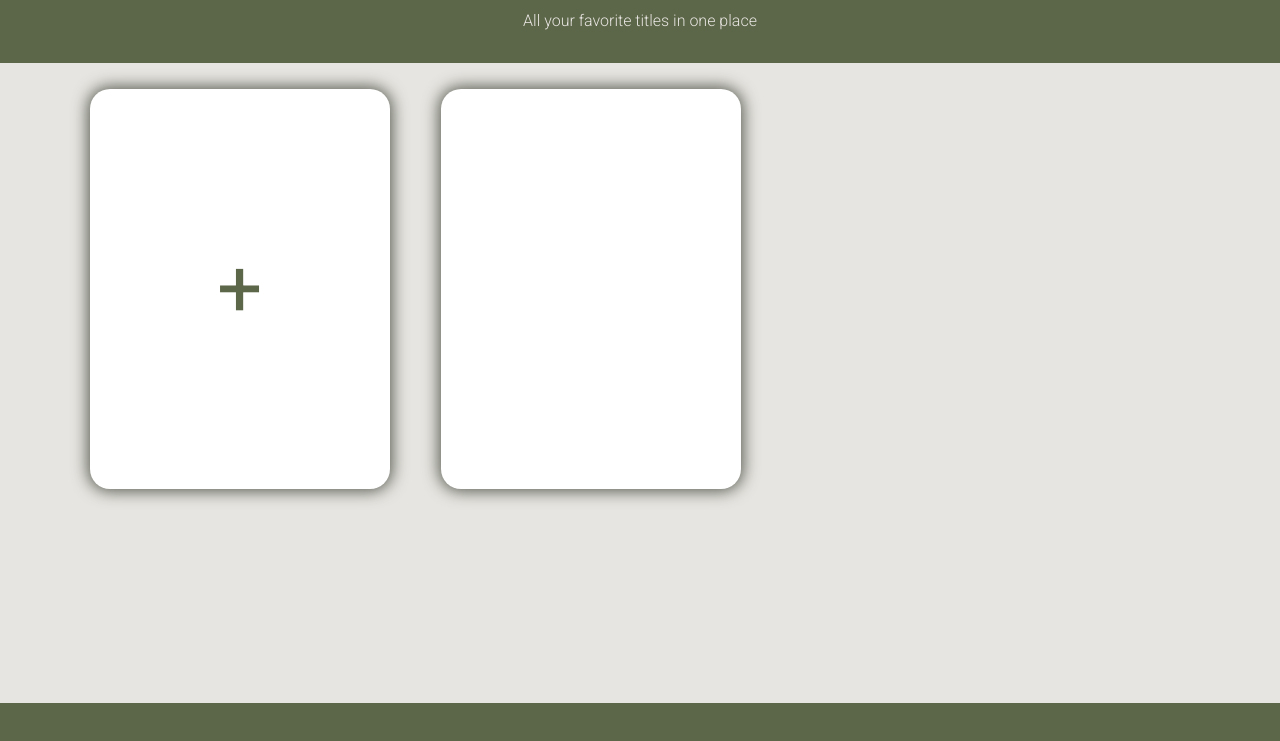
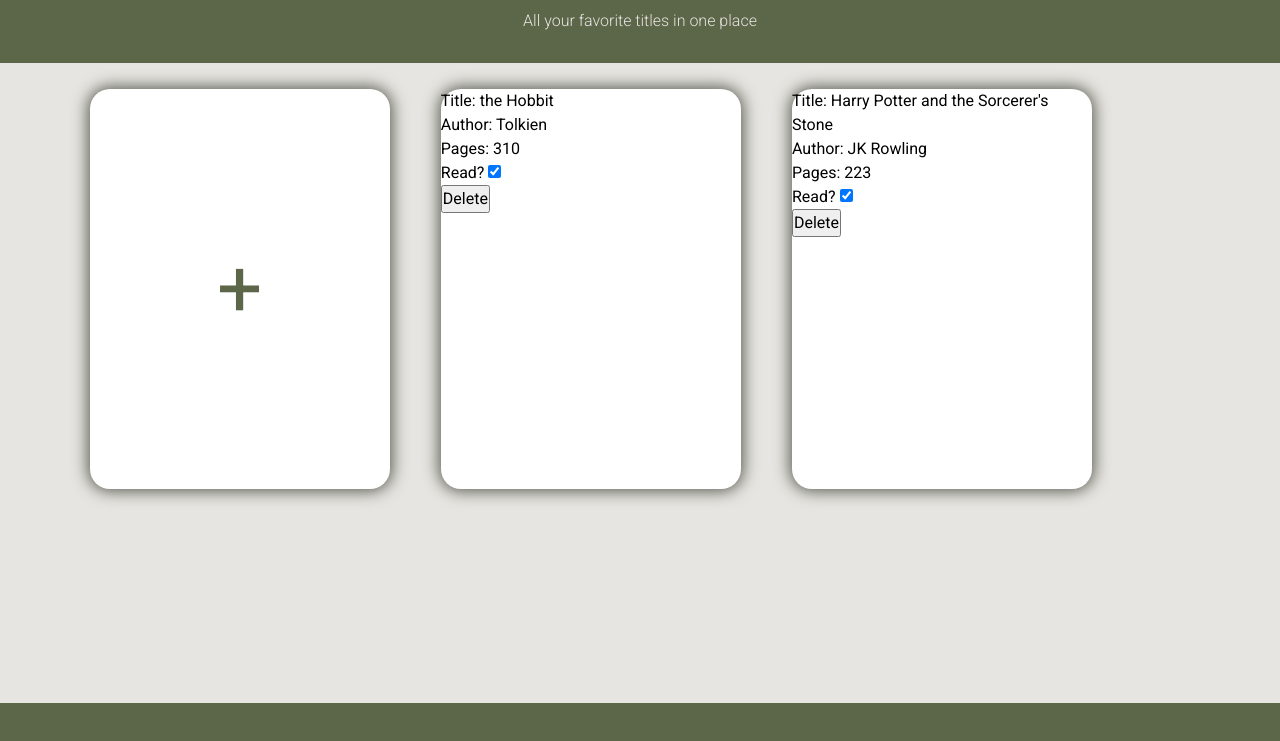
Before and after one commit to cdcutshaw/Library, a plain HTML site: page index.html in a window 1280 px wide. Shown: the part 81-822 px from the top of the page. Drawn offline with Linux system fonts and the light colour scheme.

Commit message:
add function to loop through myLibrary and generate cards containing property values

```diff
--- a/index.html
+++ b/index.html
@@ -18,13 +18,11 @@
         </div>
 
         <div class="libraryContent" >
-            <div class="cardContainer">
-                <div class="titleCard" id="add">
+            <div class="titleCard" id="add">
                     <div >+</div>
                 </div>
-                <div class="titleCard" >
-                    <div > </div>
-                </div>
+
+            <div id="cardContainer">
 
             </div>
         </div>
--- a/script.js
+++ b/script.js
@@ -1,4 +1,6 @@
 const myLibrary = [];
+const cardContainer = document.getElementById('cardContainer');
+
 
 function Book(title, author, pages, read) {
     this.title = title;
@@ -16,6 +18,67 @@ function addBookToLibrary (title, author, pages, read) {
     myLibrary.push(newBook)
 }
 
+// placeholder entry to add books. Will add new book button that brings up form for user to enter info later
 
+//function that loops through myLibrary and displays card
+function displayCards(){
+    cardContainer.replaceChildren()
+    for (let book of myLibrary) {
+    makeTitleCard(book);
+    }
+}
+
+//generates title card to display info
+function makeTitleCard (book){
+    const newCard = document.createElement("div");
+    const titlePara = document.createElement("p");
+    const authorPara = document.createElement("p");
+    const pagesPara = document.createElement("p");
+    const readPara = document.createElement("p");
+    const readToggle = document.createElement("input");
+    const deleteBtn = document.createElement("button");
+
+    newCard.id = myLibrary.indexOf(book);
+    newCard.className = "titleCard";
+
+    titlePara.innerHTML = `Title: ${book.title}`;
+    authorPara.innerHTML = `Author:  ${book.author}`;
+    pagesPara.innerHTML = `Pages: ${book.pages}`;
+    readPara.innerHTML = `Read?  ` ;
+    deleteBtn.innerHTML = `Delete`
+
+    if(book.read ? readToggle.checked = true : readToggle.checked = false);
+
+    readToggle.addEventListener("change", () =>{
+        book.read = readToggle.checked;
+    });
+
+    readToggle.type = 'checkbox';
+    readToggle.name = 'read'
+    readPara.appendChild(readToggle);
+
+    deleteBtn.addEventListener("click", () =>{
+        deleteCard(newCard);
+    });
+
+
+    cardContainer.appendChild(newCard);
+    newCard.appendChild(titlePara);
+    newCard.appendChild(authorPara);
+    newCard.appendChild(pagesPara);
+    newCard.appendChild(readPara);
+    newCard.appendChild(deleteBtn);
+
+}
+
+function deleteCard(bookCard){
+    myLibrary.splice(bookCard.id, 1);
+    displayCards();
+}
+
+// placeholder entry to add books. Will add new book button that brings up form for user to enter info later
 addBookToLibrary("the Hobbit", "Tolkien", 310, "read");
-addBookToLibrary("Harry Potter and the Sorcerer's Stone", "JK Rowling", 223, "read")
+addBookToLibrary("Harry Potter and the Sorcerer's Stone", "JK Rowling", 223, "false");
+
+
+displayCards();
--- a/styles.css
+++ b/styles.css
@@ -51,6 +51,8 @@ img, picture, video, canvas, svg {
 }
 
 .libraryContent {
+    grid-auto-flow: column;
+    display: grid;
     background-color: rgb(231, 229, 225);
     width: 100%;
     height: 100%;
@@ -58,7 +60,7 @@ img, picture, video, canvas, svg {
     min-height: 40rem;
 }
 
-.cardContainer {
+#cardContainer {
     display: grid;
     grid-template-columns: 1fr 1fr 1fr 1fr;
     justify-items: center;
```
